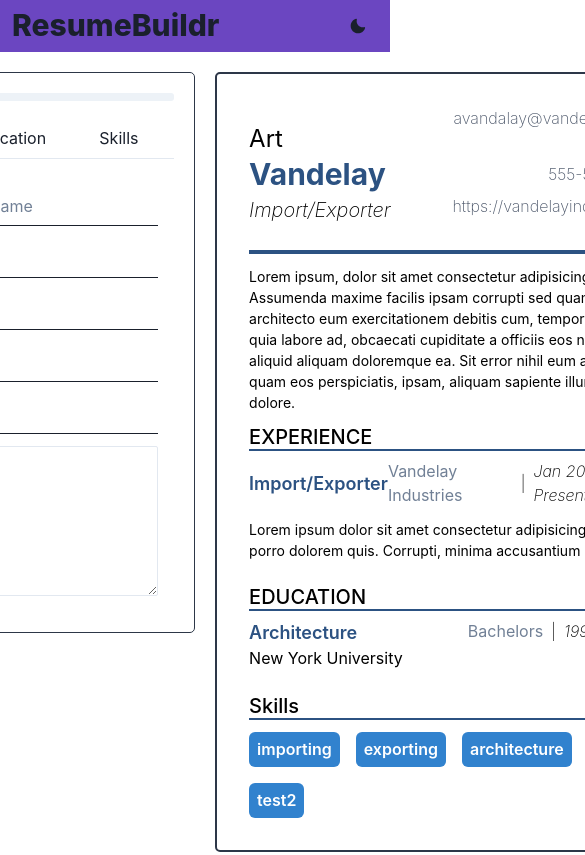
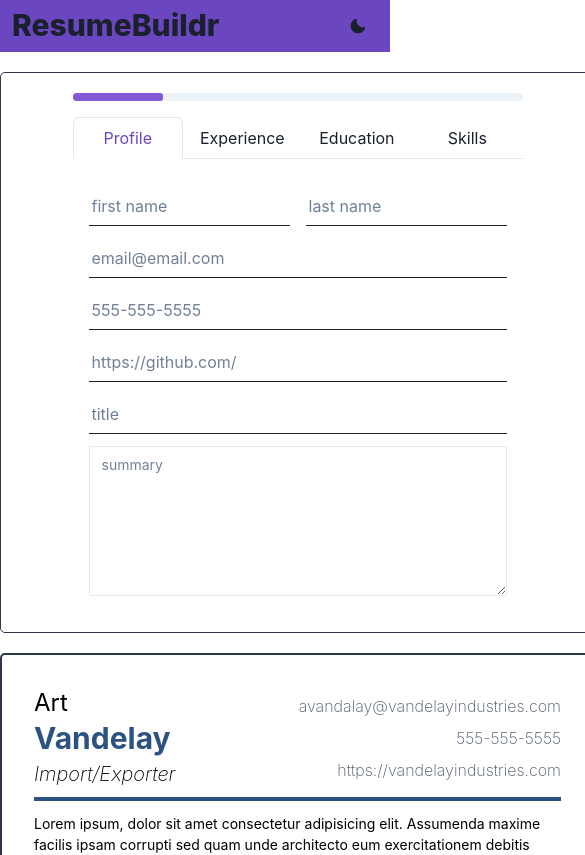
Before and after one commit to nronzel/resume-maker, a React (Vite) app: page / in a window 390 px wide. Shown: the top 855 px of the page, 585 px wide, since content can reach past the window. Built offline with nearby package versions, Linux system fonts and the light colour scheme.

Commit message:
added responsiveness

```diff
--- a/src/components/MainSection.jsx
+++ b/src/components/MainSection.jsx
@@ -157,7 +157,11 @@ class MainSection extends Component {
 
   render() {
     return (
-      <Flex justifyContent="center" gap={5}>
+      <Flex
+        direction={{ base: "column", md: "column", lg: "column", xl: "row" }}
+        justifyContent="center"
+        gap={5}
+      >
         <ResumeForm
           handleChange={this.handleProfileInputChange}
           handleWorkXpChange={this.handleWorkXpChange}
```
